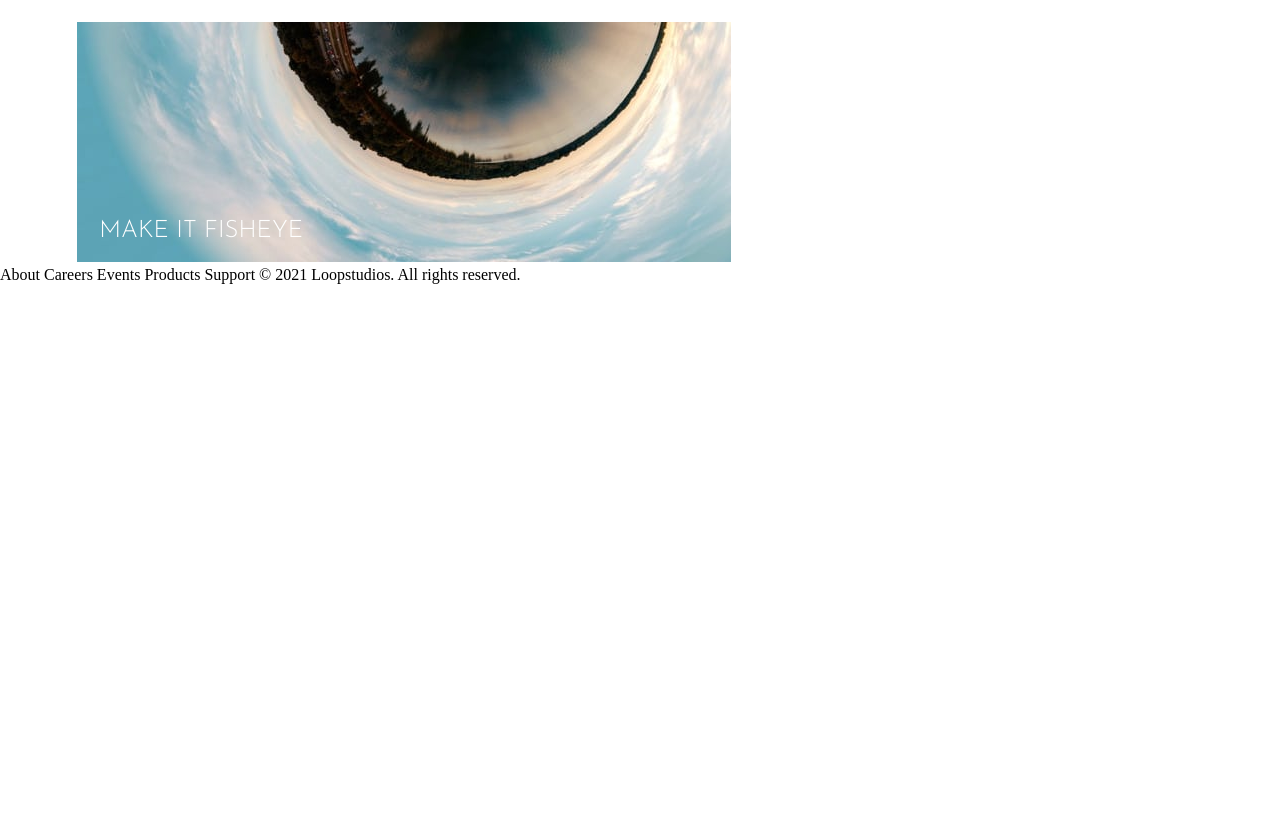
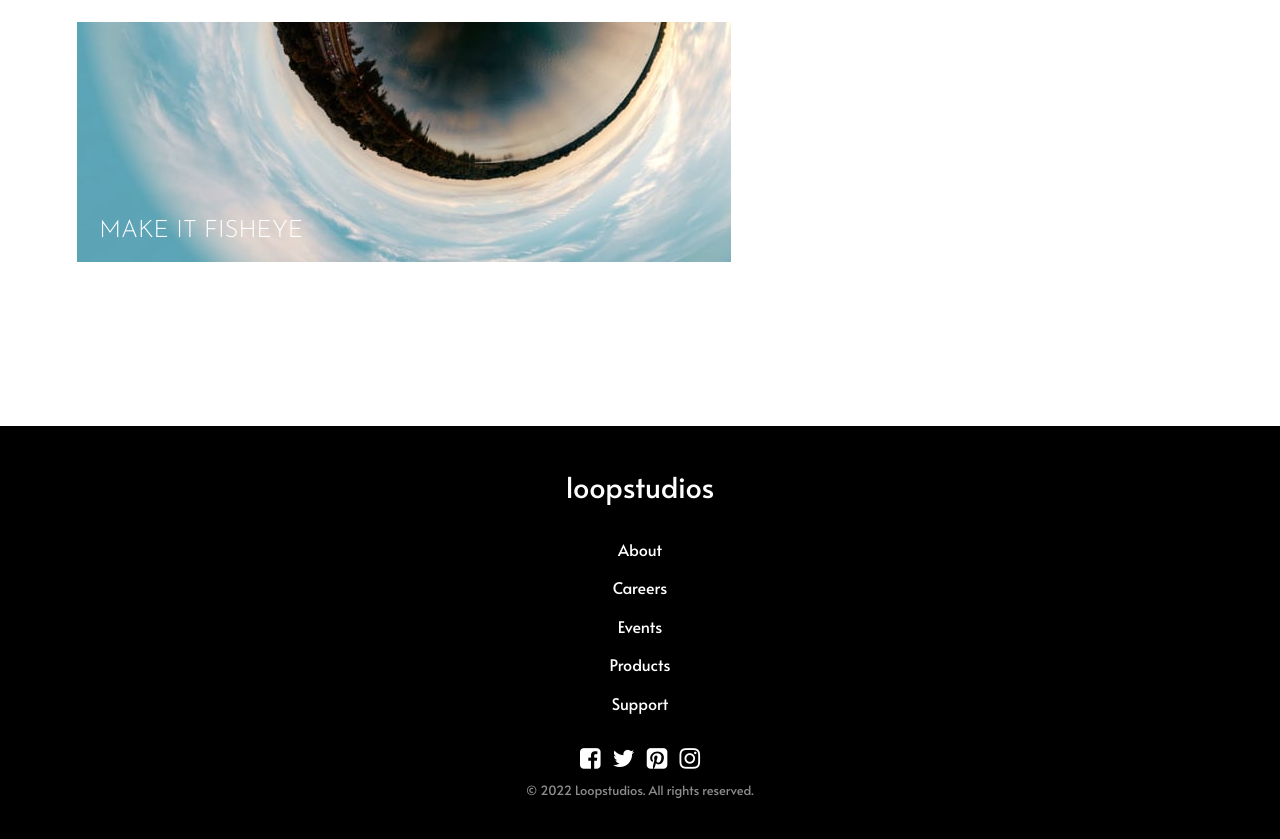
Before and after one commit to bkim1080/Loop-Studios-Landing-Page, a website: page index.html in a window 1280 px wide. Shown: the part 3948-4787 px from the top of the page. Before the commit the page ends 4232 px from the top, so only its background shows below. Drawn offline with Linux system fonts and the light colour scheme.

Commit message:
Build out footer. Optimize for mobile.

```diff
--- a/css/styles.scss
+++ b/css/styles.scss
@@ -46,6 +46,44 @@ img {
    text-align: center;
 }
 
+.creations-section {
+   padding-bottom: 10rem;
+}
+
+.footer {
+   background-color: $color-primary;
+   color: $color-light;
+   font-family: $font-family1;
+   padding: 2.5rem 0;
+   text-align: center;
+}
+
+.footer-brand-title {
+   font-size: 1.8rem;
+}
+
+.footer-copyright {
+   color: $color-secondary;
+   font-size: .8rem;
+}
+
+.footer-links {
+   display: flex;
+   flex-direction: column;
+   font-weight: 300;
+   justify-content: space-between;
+   height: 11rem;
+   margin: 2rem 0;
+}
+
+.footer-social-links {
+   display: flex;
+   justify-content: space-between;
+   margin: 0 auto .7rem auto;
+   width: 7.5rem;
+   font-size: 1.5rem;
+}
+
 .header {
    margin-bottom: 5rem;
 }
@@ -81,6 +119,7 @@ img {
    left: 1.4rem;
    width: 35%;
 }
+
 
 .main-heading {
    border: 2px solid $color-light;
--- a/index.html
+++ b/index.html
@@ -7,7 +7,9 @@
    <link rel="icon" type="image/png" sizes="32x32" href="./images/favicon-32x32.png">
    <link rel="preconnect" href="https://fonts.googleapis.com">
    <link rel="preconnect" href="https://fonts.gstatic.com" crossorigin>
-   <link href="https://fonts.googleapis.com/css2?family=Alata&family=Josefin+Sans:wght@300&display=swap" rel="stylesheet">   <link rel="stylesheet" href="css/styles.css">
+   <link href="https://fonts.googleapis.com/css2?family=Alata&family=Josefin+Sans:wght@300&display=swap" rel="stylesheet">
+   <link rel="stylesheet" href="css/styles.css">
+   <link rel="stylesheet" href="node_modules/font-awesome/css/font-awesome.min.css">
    <title>Loopstudios Landing Page</title>
 </head>
 
@@ -52,7 +54,7 @@
          </div>
       </section>
 
-         <section class="container">
+      <section class="creations-section container">
          <h2 class="secondary-heading">OUR CREATIONS</h2>
          <div class="image-grid">
             <div class="earth-container">
@@ -89,13 +91,25 @@
             </div>
          </div>
       </section>
-      <footer>
-         About
-         Careers
-         Events
-         Products
-         Support
-         © 2021 Loopstudios. All rights reserved.
+
+      <footer class="footer">
+         <div>
+            <p class="footer-brand-title">loopstudios</p>
+            <ul class="footer-links">
+               <li><a class="footer-list-item">About</a></li>
+               <li><a class="footer-list-item">Careers</a></li>
+               <li><a class="footer-list-item">Events</a></li>
+               <li><a class="footer-list-item">Products</a></li>
+               <li><a class="footer-list-item">Support</a></li>
+            </ul>
+         </div>
+         <div class="footer-social-links">
+            <i class="fa fa-facebook-square" aria-hidden="true"></i>
+            <i class="fa fa-twitter" aria-hidden="true"></i>
+            <i class="fa fa-pinterest-square" aria-hidden="true"></i>
+            <i class="fa fa-instagram" aria-hidden="true"></i>
+         </div>
+         <p class="footer-copyright">© 2022 Loopstudios. All rights reserved.</p>
       </footer>
    </section>
 
--- a/package.json
+++ b/package.json
@@ -32,5 +32,7 @@
     "rimraf": "^3.0.2",
     "usemin-cli": "^0.6.0"
   },
-  "dependencies": {}
+  "dependencies": {
+    "font-awesome": "^4.7.0"
+  }
 }
```
Also changed, not shown: css/styles.css, 1 other file. Lines whose indentation alone changed are shown as unchanged.
